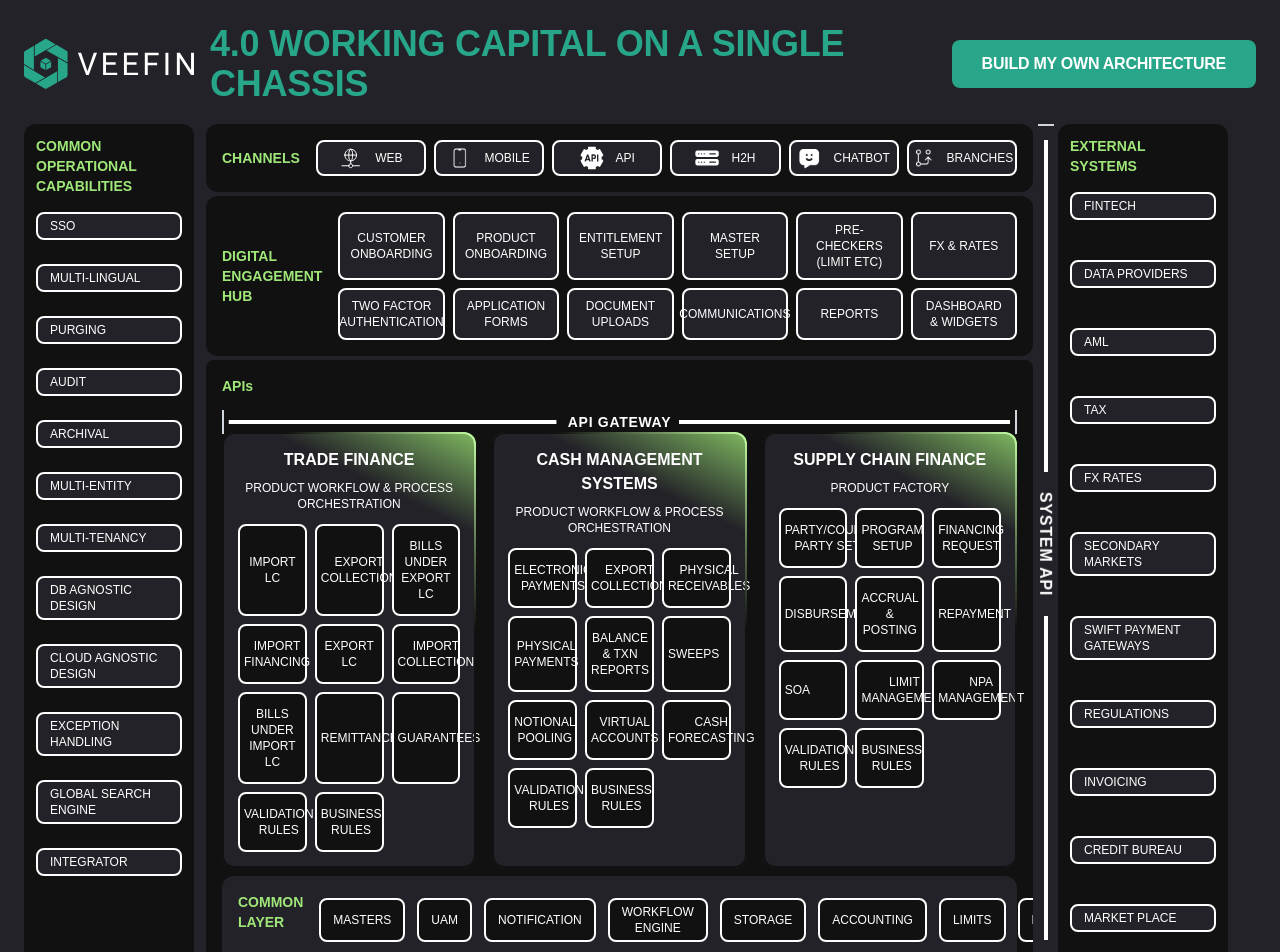
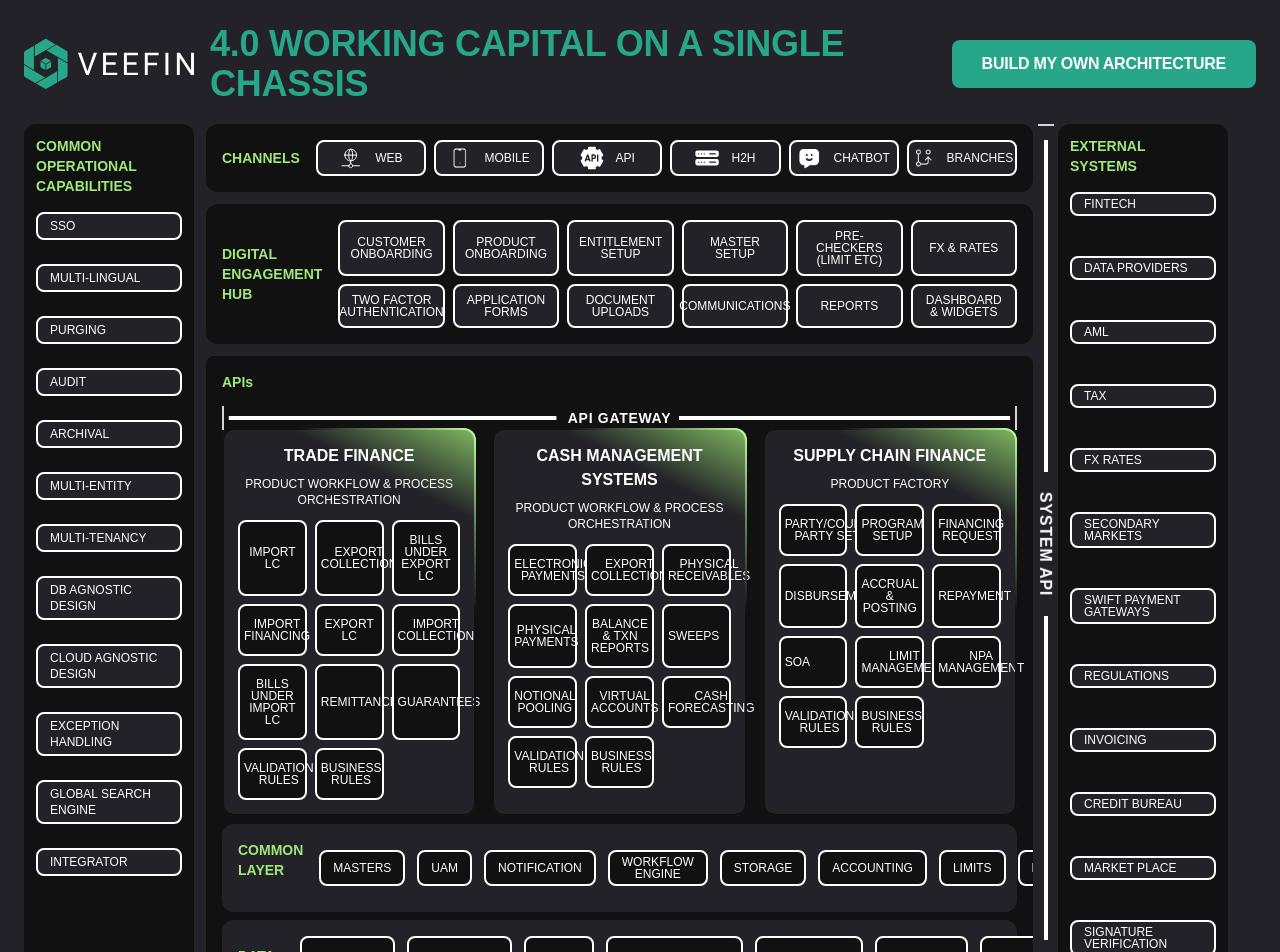
Before and after one commit to ogdevelpers/veefin-chassis, a Next.js app: page / in a window 1280 px wide. Shown: the top 952 px of the page. Built offline with nearby package versions, Linux system fonts and the light colour scheme.

Commit message:
added support for single select

```diff
--- a/src/components/financial-architecture/FinancialArchitecture.tsx
+++ b/src/components/financial-architecture/FinancialArchitecture.tsx
@@ -20,6 +20,21 @@
           return '/assets/branches.png';
       default:
           return '/assets/web.svg';
+  }
+}
+
+const resolveButtonText = (state: AppState) => {
+  switch(state) {
+    case 'start':
+      return 'BUILD MY OWN ARCHITECTURE';
+    case 'picking':
+      return 'DONE';
+    case 'selected':
+      return 'DONE';
+    case 'confirmed':
+      return 'DONE';
+    default:
+      return 'BUILD MY OWN ARCHITECTURE';
   }
 }
 
@@ -132,6 +147,15 @@
     if(appState !== 'picking'){
       return;
     }
+
+    // start picking state
+    if( category === 'CHANNELS'){
+      setSelections(prev => ({
+        ...prev,
+        [category]: [item] // Only one selection allowed
+      }));
+      return;
+    }
     setSelections(prev => {
       const currentSelections = prev[category] || [];
       const isSelected = currentSelections.includes(item);
@@ -165,7 +189,9 @@
         </div>
         <button className="bg-[#27A689] gap-2.5 rotate-0 opacity-100 py-3 px-[30px] rounded-lg "
         onClick={handleButtonClick}>
-            <span className="font-arial font-bold text-base leading-none tracking-[-0.25px] uppercase">BUILD MY OWN ARCHITECTURE</span>
+            <span className="font-arial font-bold text-base leading-none tracking-[-0.25px] uppercase">
+              {resolveButtonText(appState)}
+            </span>
         </button>
         </div>
 
@@ -183,15 +209,15 @@
         </div>
 
         {/* Main Content */}
-        <div className="max-w-[1440px] space-y-1 h-[100vh] min-h-[100%] overflow-y-hidden">
+        <div className="max-w-[1440px] space-y-3 h-[100vh] min-h-[100%] overflow-y-hidden">
           {/* Channels */}
           <div className="bg-[#111] p-4 rounded-xl flex items-center justify-between space-x-4">
             <h3 className="text-sm font-semibold text-[#9FE779] ">CHANNELS</h3>
             <div className="flex-1 grid grid-cols-6 gap-2">
               {channels.map((channel, idx) => (
-                <div key={idx} className={`flex items-center justify-center gap-3 bg-[#232228] py-1 px-3 rounded-lg border-2 border-white text-xs  ${
-                isSelected('COMMON OPERATIONAL CAPABILITIES', channel) ? 'clicked' : ''}`}
-                  onClick={() => toggleSelection('COMMON OPERATIONAL CAPABILITIES', channel)}
+                <div key={idx} className={`flex items-center justify-center gap-3 bg-[#232228] py-1 px-3 rounded-lg leading-none border-2 border-white text-xs leading-tight  ${
+                isSelected('CHANNELS', channel) ? 'clicked' : ''}`}
+                  onClick={() => toggleSelection('CHANNELS', channel)}
                 >
                   <img  src= {channelIcons(channel)} alt={channel} className="w-6 h-6" />
                   {channel}
@@ -207,7 +233,7 @@
             </h3>
             <div className="grid grid-cols-6 gap-2">
               {digitalEngagement.map((section, idx) => (
-                <div key={idx} className={`flex items-center justify-center text-center bg-[#232228] py-2 px-3 rounded-lg border-2 border-white text-xs ${
+                <div key={idx} className={`flex items-center justify-center text-center bg-[#232228] py-2 px-3 leading-none rounded-lg border-2 border-white text-xs ${
                       isSelected('DIGITAL ENGAGEMENT HUB', section.title) ? 'clicked' : ''
                     }`}
                  onClick={() => toggleSelection('DIGITAL ENGAGEMENT HUB', section.title)}
@@ -233,7 +259,7 @@
                   {tradeFinanceItems.map((item, idx) => (
                     <div key={idx}
                       onClick={() => toggleSelection('TRADE FINANCE', item)}
-                    className={`bg-[#111] rounded-lg border-2 border-white flex items-center justify-between px-1 py-3 text-xs text-center text-white font-medium ${
+                    className={`bg-[#111] rounded-lg border-2 border-white flex items-center justify-between px-1 text-center leading-none py-3 text-xs text-center text-white font-medium ${
                         isSelected('TRADE FINANCE', item) ? 'clicked' : ''
                       }`}>
                       {item}
@@ -250,7 +276,7 @@
                   {cashManagementItems.map((item, idx) => (
                     <div key={idx}
                      onClick={() => toggleSelection('CASH MANAGEMENT SYSTEMS', item)}
-                    className={`bg-[#111] rounded-lg border-2 border-white flex items-center justify-between px-1 py-3 text-xs text-center text-white font-medium ${
+                    className={`bg-[#111] rounded-lg border-2 border-white flex items-center justify-between px-1 leading-none py-3 text-xs text-center leading-none text-white font-medium ${
                         isSelected('CASH MANAGEMENT SYSTEMS', item) ? 'clicked' : ''
                       }`}>
                       {item}
@@ -267,7 +293,7 @@
                   {supplyChainItems.map((item, idx) => (
                     <div key={idx}
                     onClick={() => toggleSelection('SUPPLY CHAIN FINANCE', item)}
-                    className={`bg-[#111] rounded-lg border-2 border-white flex items-center justify-between px-1 py-3 text-xs text-center text-white font-medium ${
+                    className={`bg-[#111] rounded-lg border-2 border-white flex items-center justify-between px-1 leading-none py-3 text-xs text-center leading-none text-white font-medium ${
                       isSelected('SUPPLY CHAIN FINANCE', item) ? 'clicked' : ''
                     }`}>
                       {item}
@@ -284,7 +310,7 @@
                 {commonLayerItems.map((item, idx) => (
                     <div key={idx}
                       onClick={() => toggleSelection('COMMON LAYER', item)}
-                    className={`flex items-center justify-center gap-3 text-center bg-[#111] py-1 px-3 rounded-lg border-2 border-white text-xs ${
+                    className={`flex items-center justify-center gap-3 text-center bg-[#111] py-1 px-3 rounded-lg leading-none border-2 border-white text-xs ${
                       isSelected('COMMON LAYER', item) ? 'clicked' : ''
                     }`}>
                     {item}
@@ -300,7 +326,7 @@
                 {dataLayerItems.map((item, idx) => (
                   <div key={idx}
                     onClick={() => toggleSelection('DATA LAYER', item)}
-                    className={`flex items-center justify-center  bg-[#111] py-3 px-4 rounded-lg border-2 border-white text-xs ${
+                    className={`flex items-center justify-center  bg-[#111] py-3 px-4 rounded-lg border-2 border-white leading-none text-xs ${
                       isSelected('DATA LAYER', item) ? 'clicked' : ''
                     }`}>
                     {item}
@@ -320,7 +346,7 @@
                 {leftPlatforms.map((platform, idx) => (
                   <div key={idx}
                   onClick={() => toggleSelection('GROUP CORE PLATFORMS', platform)}
-                  className={`flex items-center justify-center bg-[#232228] py-2 px-3 rounded-lg border-2 border-white text-xs ${
+                  className={`flex items-center justify-center bg-[#232228] py-2 px-3 rounded-lg border-2 border-white leading-none text-xs ${
                     isSelected('GROUP CORE PLATFORMS', platform) ? 'clicked' : ''
                   }`}>
                     {platform}
@@ -334,7 +360,7 @@
                 {rightPlatforms.map((platform, idx) => (
                   <div key={idx}
                     onClick={() => toggleSelection('GROUP CORE PLATFORMS', platform)}
-                    className={`flex items-center justify-center text-center bg-[#232228] py-1 px-3 rounded-lg border-2 border-white text-xs ${
+                    className={`flex items-center justify-center text-center bg-[#232228] py-1 px-3 rounded-lg border-2 leading-none border-white text-xs ${
                       isSelected('GROUP CORE PLATFORMS', platform) ? 'clicked' : ''
                     }`}>
                     {platform}
@@ -355,7 +381,7 @@
               EXTERNAL<br />SYSTEMS
             </h3>
               {externalSystems.map((item, idx) => (
-                <div key={idx} className="bg-[#232228] py-1 px-3 rounded-lg border-2 border-white text-xs">
+                <div key={idx} className="bg-[#232228] py-1 px-3 rounded-lg border-2 border-white leading-none text-xs">
                   {item}
                 </div>
                 ))}
```
